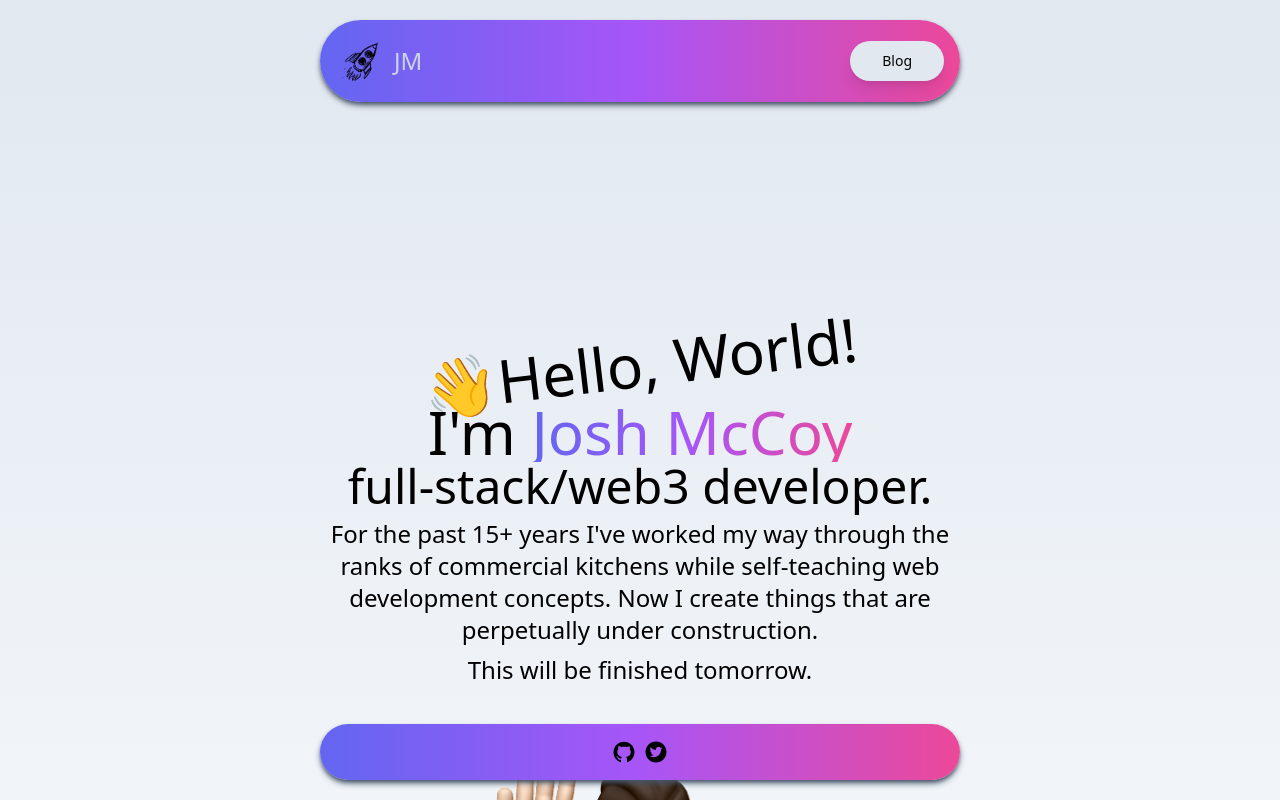
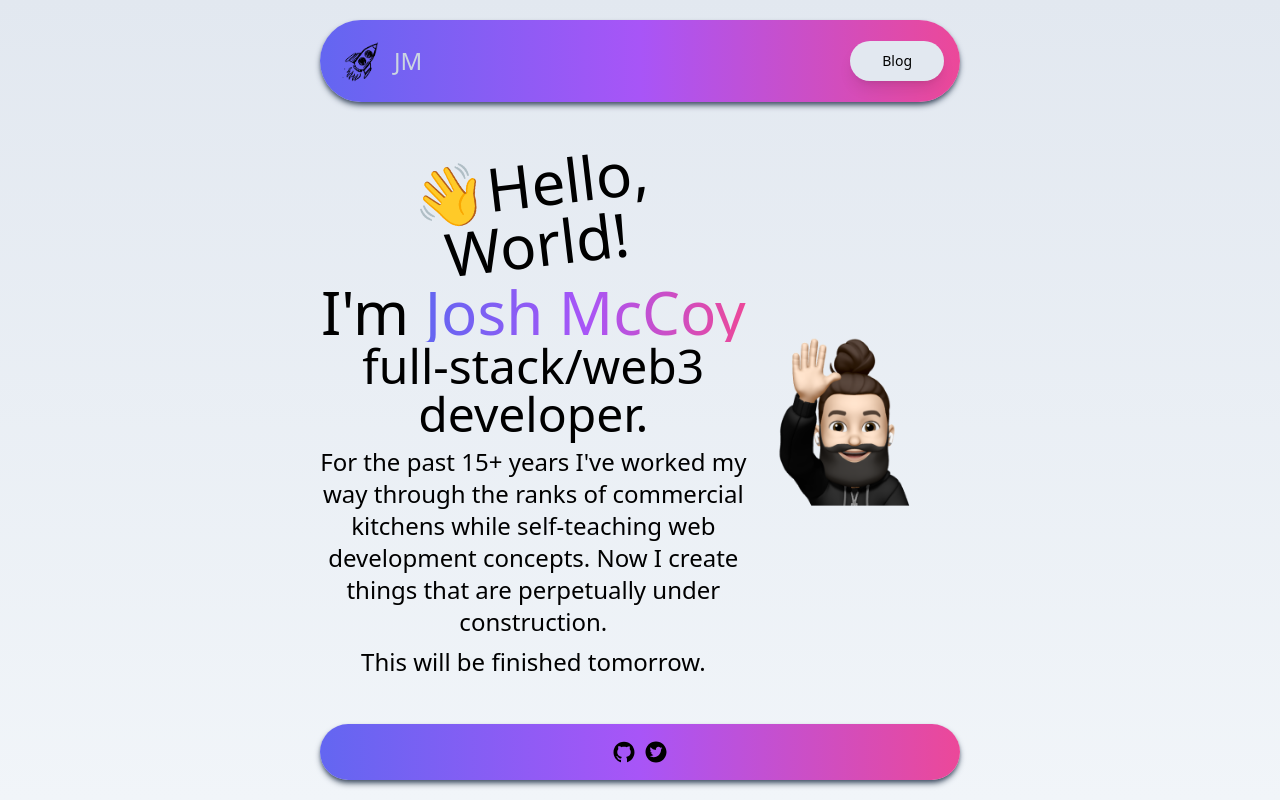
Before and after one commit to joshmccoydev/joshmccoy.dev, a Next.js app: page / in a window 1280 px wide. Shown: the top 800 px of the page. Built offline with nearby package versions, Linux system fonts and the light colour scheme.

Commit message:
centering hotfix

```diff
--- a/app/blog/001/page.js
+++ b/app/blog/001/page.js
@@ -8,7 +8,7 @@ import Link from 'next/link'
 export default function Home() {
   return (
     <main className="mx-auto w-5/6 md:w-2/3 lg:w-1/2">
-        <section className="mt-16 md:mt-32 lg:mt-96">
+        <section id="" className="crosshair">
             <h2 className="text-2xl">Why I gave up on trying to create the perfect portfolio site</h2>
             <p className="pt-4">...</p>
         </section>
--- a/app/blog/page.js
+++ b/app/blog/page.js
@@ -8,7 +8,7 @@ import Link from 'next/link'
 export default function Home() {
   return (
     <main className="mx-auto text-justify w-5/6 md:w-2/3 lg:w-1/2">
-      <section className="mt-16 md:mt-32 lg:mt-96">
+      <section className="crosshair">
         <h1 className="text-2xl md:text-3xl lg:text-4xl">Most recent posts</h1>
         <ul className="text-lg md:text-xl lg:text-2xl mt-2 md:mt-6 lg:mt-10 pb-2 md:pb-4 lg:pb-10 space-y-4 md:space-y-4 lg:space-y-12">
           <li>
--- a/app/globals.css
+++ b/app/globals.css
@@ -1,6 +1,16 @@
 @tailwind base;
 @tailwind components;
 @tailwind utilities;
+
+
+@media screen(md) {
+  .crosshair {
+    position: absolute;
+    top: 50%;
+    left: 50%;
+    transform: translate(-50%, -50%);
+  }
+}
 
 .cross-fade {
     position: relative;
--- a/app/layout.js
+++ b/app/layout.js
@@ -14,7 +14,7 @@ export const metadata = {
 export default function RootLayout({ children }) {
   return (
     <html lang="en" className="h-screen">
-      <body className=" bg-gradient-to-b from-slate-200 to-slate-100 dark:bg-gradient-to-b dark:from-black dark:to-slate-900 dark:text-slate-300">
+      <body className="bg-gradient-to-b from-slate-200 to-slate-100 dark:bg-gradient-to-b dark:from-black dark:to-slate-900 dark:text-slate-300">
         <div className="z-50">
           <nav className="mx-auto w-5/6 md:w-2/3 lg:w-1/2 p-4 mt-5 dark:bg-none dark:bg-slate-800 bg-gradient-to-r from-indigo-500 via-purple-500 to-pink-500 justify-between rounded-full flex shadow-md shadow-slate-600">
             <Link href="/">
--- a/app/page.js
+++ b/app/page.js
@@ -10,14 +10,15 @@ import { Icon } from '@iconify/react'
 
 export default function Home() {
   return (
-    <main className="mx-auto text-center w-5/6 md:w-2/3 lg:w-1/2 sm:pt-16 md:pt-8 lg:pt-48">
-      <section id="about" className="pt-10">
+    <main className="mx-auto mt- text-center w-5/6 md:w-2/3 lg:1/2">
+      <section id="" className="pt-10 w-100 crosshair md:grid md:grid-cols-3">
+      <div className="md:col-span-2">
         <h3 className="text-3xl md:text-4xl lg:text-6xl z-10 -rotate-[6.75deg]">👋Hello, World!</h3>
         <div className="flex justify-center pt-2">
-            <h2 className="text-3xl md:text-4xl lg:text-6xl my-auto">I'm&nbsp;</h2>
-            <h2 className="text-3xl md:text-4xl lg:text-6xl my-auto bg-gradient-to-r from-indigo-500 via-purple-500 to-pink-500 text-transparent bg-clip-text dark:bg-gradient-to-r dark:from-indigo-500 dark:via-purple-500 dark:to-pink-500">
-            Josh McCoy
-            </h2>
+          <h2 className="text-3xl md:text-4xl lg:text-6xl my-auto">I'm&nbsp;</h2>
+          <h2 className="text-3xl md:text-4xl lg:text-6xl my-auto bg-gradient-to-r from-indigo-500 via-purple-500 to-pink-500 text-transparent bg-clip-text dark:bg-gradient-to-r dark:from-indigo-500 dark:via-purple-500 dark:to-pink-500">
+          Josh McCoy
+          </h2>
         </div>
         <h3 className="text-2xl md:text-3xl lg:text-5xl">
           full-stack/web3 developer.
@@ -26,19 +27,21 @@ export default function Home() {
           For the past 15+ years I've worked my way through the ranks of commercial kitchens while self-teaching web development concepts. Now I create things that are perpetually under construction.</p>
           <p className="text-md md:text-lg lg:text-2xl my-2">
           This will be finished tomorrow.</p>
-        <div className="cross-fade w-full items-center">
+      </div>
+
+        <div className="cross-fade md:flex items-center w-full">
           <Image src={profile} className="mx-auto rounded-full"
           alt="My Memoji"
-          width="500"
-          height="500" />
+          width="400"
+          height="400" />
           <Image src={big_logo_light} className="mx-auto rounded-full block dark:hidden"
           alt="My Logo"
-          width="500"
-          height="500" />
+          width="400"
+          height="400" />
           <Image src={big_logo_dark} className="mx-auto rounded-full hidden dark:block"
           alt="My Logo"
-          width="500"
-          height="500" />
+          width="400"
+          height="400" />
         </div>
       </section>
   </main>
```
Also changed, not shown: 1 other file (tests, documents, lock files or other folders).
